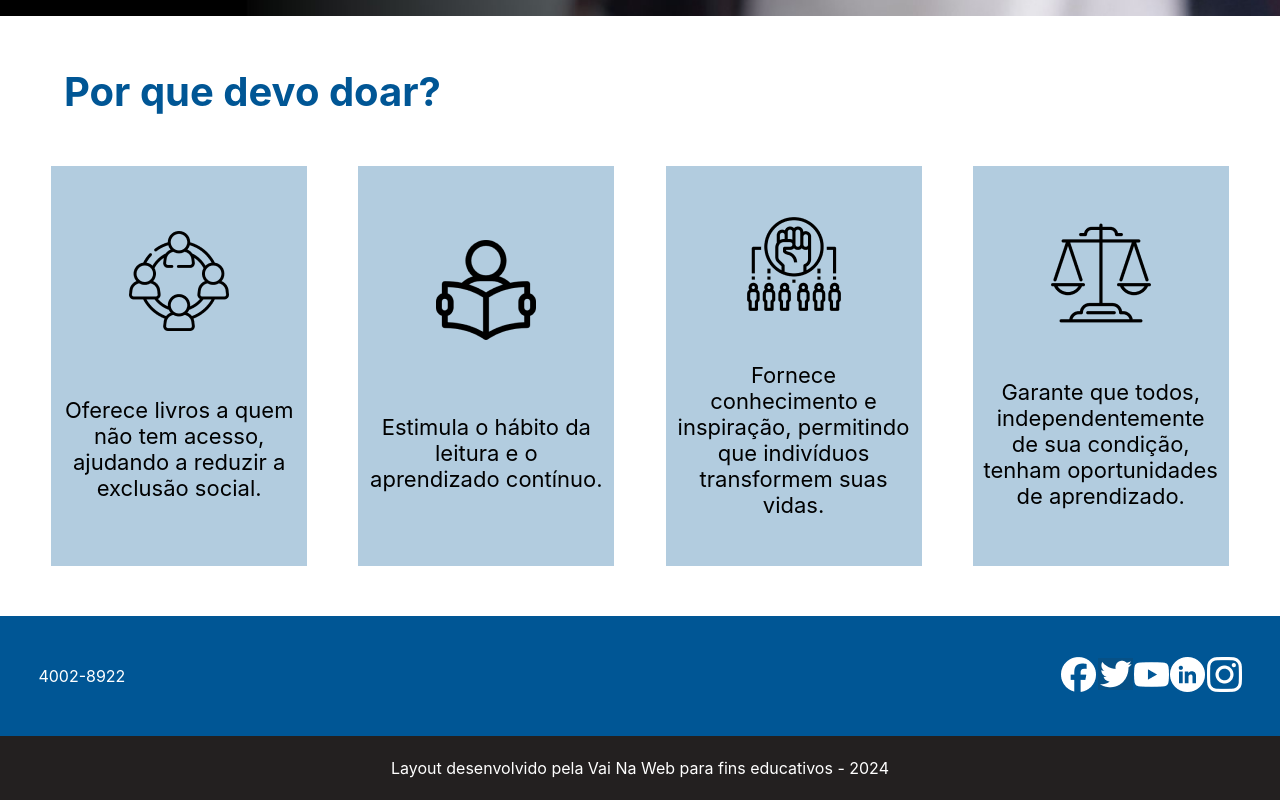
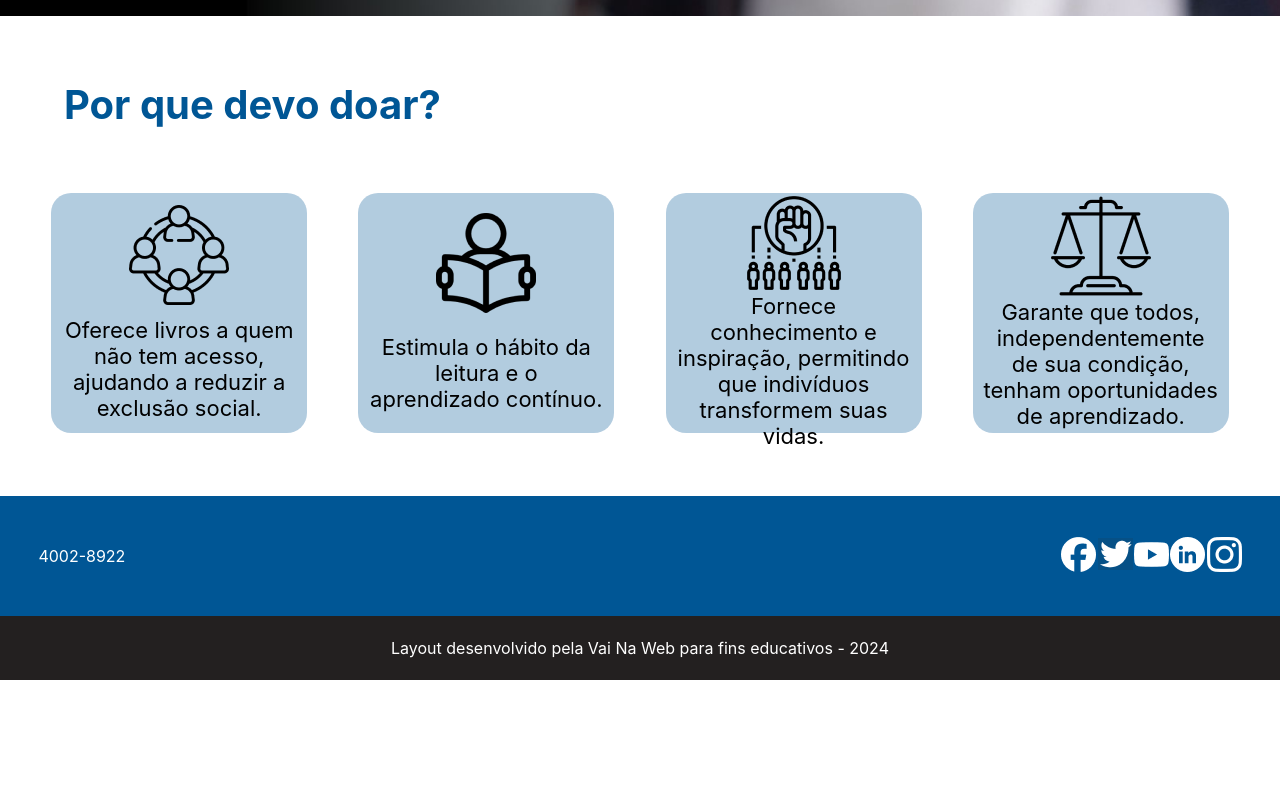
Before and after one commit to Marcos-Sobral/VainaWeb-Livros, a React (Vite) app: page / in a window 1280 px wide. Shown: the part 707-1507 px from the top of the page. After the commit the page ends 1387 px from the top, so only its background shows below. Built offline with nearby package versions, Linux system fonts and the light colour scheme.

Commit message:
♻️: S1: refactor: refatorando Page inicio

```diff
--- a/src/pages/inicio/Inicio.jsx
+++ b/src/pages/inicio/Inicio.jsx
@@ -7,31 +7,31 @@ import imagem4 from '../../assets/image4.png';
 
 export default function Inicio() {
     return(
-        <main>
+        <>
             <section className={s.primeiraSessaoInicio}>
                 <h2>VENHA FAZER PARTE DA MAIOR REDE DE DOAÇÃO</h2>
             </section>
             <section className={s.porqueDoarSection}>
                 <h2>Por que devo doar?</h2>
                 <div className={s.containerCards}>
-                    <section>
+                    <section className="">
                         <img src={imagem1} alt="Imagem ilustrando círculo social de 4 pessoas" />
                         <p> Oferece livros a quem não tem acesso, ajudando a reduzir a exclusão social.</p>
                     </section>
-                    <section>
+                    <section className="">
                         <img src={imagem2} alt="Imagem ilustrando pessoa lendo" />
                         <p>Estimula o hábito da leitura e o aprendizado contínuo.</p>
                     </section>
-                    <section>
+                    <section className="">
                         <img src={imagem3} alt="Imagem ilustrando 6 pessoas transformando o mundo" />
                         <p>Fornece conhecimento e inspiração, permitindo que indivíduos transformem suas vidas.</p>
                     </section>
-                    <section>
+                    <section className="">
                         <img src={imagem4} alt="Imagem ilustrando balança que representa igualdade" />
                         <p>Garante que todos, independentemente de sua condição, tenham oportunidades de aprendizado.</p>
                     </section>
                 </div>
             </section>
-        </main>
+        </>
     )
 }
--- a/src/pages/inicio/inicio.module.scss
+++ b/src/pages/inicio/inicio.module.scss
@@ -18,7 +18,7 @@
 .porqueDoarSection{
     display: flex;
     flex-direction: column;
-    height: 75vh;
+    height: 60vh;
     justify-content: space-evenly;
     align-items: center;
     h2{
@@ -30,7 +30,7 @@
 
 .containerCards{
     display: flex;
-    height: 50vh;
+    height: 50%;
     justify-content: space-evenly;
     section{
         background-color: #0157944D;
@@ -39,7 +39,7 @@
         flex-direction: column;
         align-items: center;
         justify-content: space-evenly;
-        border-radius: 10px red;
+        border-radius: 20px;
         p{
             font-size: 22px;
             text-align: center;
@@ -48,7 +48,7 @@
     }
 }
 
-@media (max-width:950px){
+@media (max-width:1200px){
     .primeiraSessaoInicio{
         h2{
             width: 92%;
@@ -67,4 +67,11 @@
             gap: 2em;
         }
     }
+    .porqueDoarSection{
+        height: auto;
+        padding: 5% 0;
+        h2{
+            margin: 5%;
+        }
+    }
 }
```
